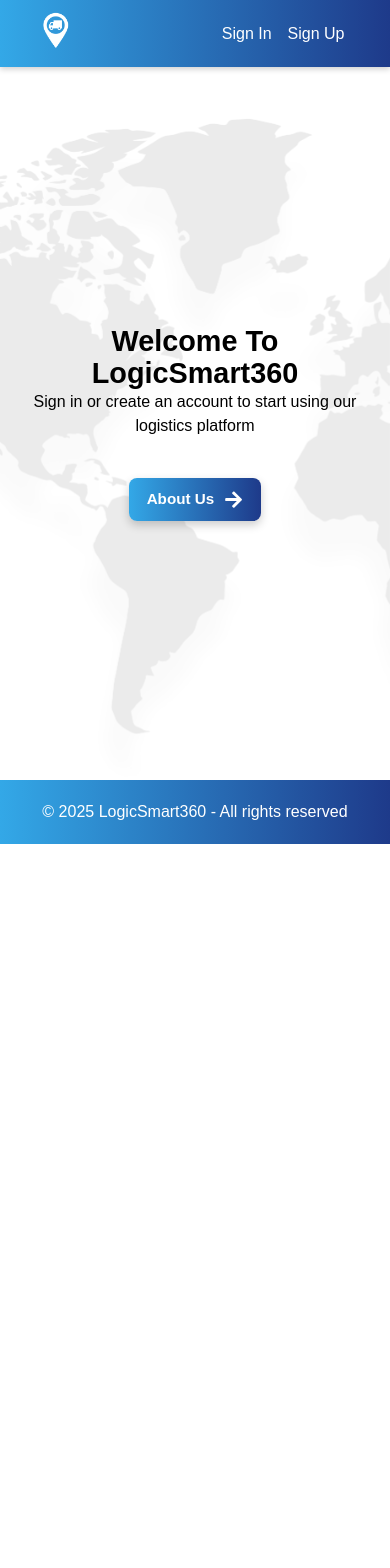
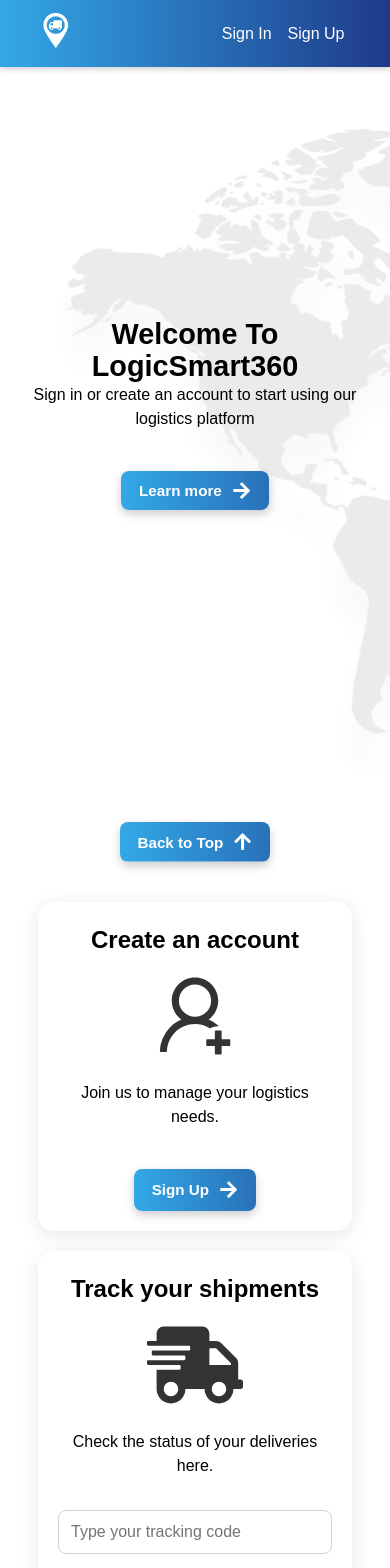
Before and after one commit to Cruz1122/logistics-frontend, a React (Vite) app: page / in a window 390 px wide. Shown: the top 1568 px of the page. Before the commit the page ends 844 px from the top, so only its background shows below. Built offline with nearby package versions, Linux system fonts and the light colour scheme.

Commit message:
feat: add prop-types dependency and enhance footer component with conditional className; improve button styles across authentication forms and home page

```diff
--- a/package.json
+++ b/package.json
@@ -12,6 +12,7 @@
   "dependencies": {
     "@reduxjs/toolkit": "^2.8.1",
     "axios": "^1.8.4",
+    "prop-types": "^15.8.1",
     "react": "^19.1.0",
     "react-dom": "^19.1.0",
     "react-icons": "^5.5.0",
--- a/src/App.css
+++ b/src/App.css
@@ -35,24 +35,11 @@ body {
     background-attachment: scroll;
     background-size: cover;
     animation:
-      fadeIn 2s ease-in forwards,
-      moveBackground 20s linear infinite;
-    content: "";
+      fadeIn 2s ease-in forwards;
     position: fixed;
-    top: 0;
-    left: 0;
     width: 100%;
     height: 100%;
     z-index: -1;
-  }
-
-  @keyframes moveBackground {
-    0% {
-      background-position: 0% center;
-    }
-    100% {
-      background-position: 100% center;
-    }
   }
 }
 
@@ -101,17 +88,19 @@ footer {
 }
 
 .main-button {
-  margin-top: 40px; /* aumentado */
+  margin-top: 40px;
   padding: 12px 24px;
   font-size: 1rem;
   font-weight: 600;
   color: white;
   background: linear-gradient(to right, var(--primary-color), var(--secondary-color));
+  background-size: 200% 100%;
+  background-position: left center;
   border: none;
   border-radius: 8px;
   cursor: pointer;
   text-decoration: none;
-  transition: transform 0.2s ease, opacity 0.3s ease;
+  transition: transform 0.2s ease, opacity 0.3s ease, background-position 0.5s ease;
   box-shadow: 0 4px 10px rgba(0, 0, 0, 0.2);
   display: inline-flex;
   align-items: center;
@@ -120,8 +109,10 @@ footer {
 
 .main-button:hover {
   transform: scale(1.05);
+  background-position: right center;
   color: white;
 }
+
 
 .arrow-icon {
   font-size: 1.2rem;
--- a/src/App.jsx
+++ b/src/App.jsx
@@ -42,6 +42,8 @@ function App() {
     }
   }, [location.pathname]);
 
+  const isHome = location.pathname === "/";
+
   return (
     <div className="app-container">
       <Navbar />
@@ -50,7 +52,7 @@ function App() {
           <AppRoutes isAuthenticated={isAuthenticated} /> {/* Usamos el componente de rutas */}
         </Suspense>
       </main>
-      <Footer />
+      <Footer className={isHome ? "footer-home" : ""} />
     </div>
   );
 }
--- a/src/components/layout/footer/footer.jsx
+++ b/src/components/layout/footer/footer.jsx
@@ -1,14 +1,22 @@
 import React from 'react';
+import PropTypes from 'prop-types';
 import './footer.css';
 
-const Footer = () => {
+const Footer = ({ className }) => {
   return (
-    <footer className="footer">
+    <footer className={`footer ${className}`}>
       <div className="footer-container">
         <p className="footer-text">© 2025 LogicSmart360 - All rights reserved</p>
       </div>
     </footer>
   );
 };
+Footer.propTypes = {
+  className: PropTypes.string,
+};
+Footer.defaultProps = {
+  className: "",
+};
+
 
 export default Footer;
--- a/src/features/Auth/signIn/signIn.css
+++ b/src/features/Auth/signIn/signIn.css
@@ -79,18 +79,22 @@ input[type="password"]:focus {
 }
 
 .signin-button {
-    padding: 12px;
-    background: linear-gradient(to right, var(--primary-color), var(--secondary-color));
-    color: white;
-    border: none;
-    border-radius: 8px;
-    font-size: 1rem;
-    cursor: pointer;
-    transition: background 0.3s ease;
+  padding: 12px;
+  font-size: 1rem;
+  font-weight: 600;
+  color: white;
+  background: linear-gradient(to right, var(--primary-color), var(--secondary-color));
+  border: none;
+  border-radius: 8px;
+  cursor: pointer;
+  text-decoration: none;
+  transition: transform 0.2s ease;
+  box-shadow: 0 4px 10px rgba(0, 0, 0, 0.2);
 }
 
 .signin-button:hover {
-    opacity: 0.9;
+  transform: scale(1.05);
+  color: white;
 }
 
 .vertical-divider {
--- a/src/features/Auth/signUp/signUp.css
+++ b/src/features/Auth/signUp/signUp.css
@@ -98,21 +98,21 @@ input[type="password"]:focus {
 
 .signup-button {
   padding: 12px;
-  background: linear-gradient(
-    to right,
-    var(--primary-color),
-    var(--secondary-color)
-  );
+  font-size: 1rem;
+  font-weight: 600;
   color: white;
+  background: linear-gradient(to right, var(--primary-color), var(--secondary-color));
   border: none;
   border-radius: 8px;
-  font-size: 1rem;
   cursor: pointer;
-  transition: background 0.3s ease;
+  text-decoration: none;
+  transition: transform 0.2s ease;
+  box-shadow: 0 4px 10px rgba(0, 0, 0, 0.2);
 }
 
 .signup-button:hover {
-  opacity: 0.9;
+  transform: scale(1.05);
+  color: white;
 }
 
 .vertical-divider {
--- a/src/features/Auth/verifyCode/verifyCode.css
+++ b/src/features/Auth/verifyCode/verifyCode.css
@@ -77,17 +77,21 @@ input[type="text"]:focus {
 
 .verify-button {
   padding: 12px;
+  font-size: 1rem;
+  font-weight: 600;
+  color: white;
   background: linear-gradient(to right, var(--primary-color), var(--secondary-color));
-  color: white;
   border: none;
   border-radius: 8px;
-  font-size: 1rem;
   cursor: pointer;
-  transition: background 0.3s ease;
+  text-decoration: none;
+  transition: transform 0.2s ease;
+  box-shadow: 0 4px 10px rgba(0, 0, 0, 0.2);
 }
 
 .verify-button:hover {
-  opacity: 0.9;
+  transform: scale(1.05);
+  color: white;
 }
 
 .vertical-divider {
--- a/src/features/Auth/verifyEmail/verifyEmail.css
+++ b/src/features/Auth/verifyEmail/verifyEmail.css
@@ -76,18 +76,22 @@ input[type="text"]:focus {
 }
 
 .verify-button {
-    padding: 12px;
-    background: linear-gradient(to right, var(--primary-color), var(--secondary-color));
-    color: white;
-    border: none;
-    border-radius: 8px;
-    font-size: 1rem;
-    cursor: pointer;
-    transition: background 0.3s ease;
+  padding: 12px;
+  font-size: 1rem;
+  font-weight: 600;
+  color: white;
+  background: linear-gradient(to right, var(--primary-color), var(--secondary-color));
+  border: none;
+  border-radius: 8px;
+  cursor: pointer;
+  text-decoration: none;
+  transition: transform 0.2s ease;
+  box-shadow: 0 4px 10px rgba(0, 0, 0, 0.2);
 }
 
 .verify-button:hover {
-    opacity: 0.9;
+  transform: scale(1.05);
+  color: white;
 }
 
 .vertical-divider {
--- a/src/features/Home/home.css
+++ b/src/features/Home/home.css
@@ -1,6 +1,138 @@
+button:disabled {
+  opacity: 0.6;
+  cursor: not-allowed;
+}
 
+.info-section {
+  height: 100vh;
+  display: flex;
+  flex-direction: column;
+  justify-content: center;
+  align-items: center;
+}
 
-/* Responsive para móviles */
+.card-container {
+  display: flex;
+  gap: 40px;
+  flex-wrap: wrap;
+  margin-top: 40px;
+}
+
+.info-card {
+  background: white;
+  padding: 30px;
+  border-radius: 16px;
+  box-shadow: 0 4px 20px rgba(0, 0, 0, 0.1);
+  width: 500px;
+  text-align: center;
+  transition: transform 0.3s ease;
+}
+.about-section-container {
+  width: 100%;
+  text-align: center;
+  margin-bottom: 3rem;
+}
+
+.info-card:hover {
+  transform: translateY(-10px);
+}
+
+.info-card:hover .icon {
+  color: var(--primary-color);
+}
+
+.home-container {
+  height: 82.4vh;
+  background-size: cover;
+  display: flex;
+  flex-direction: column;
+  justify-content: center;
+  align-items: center;
+  text-align: center;
+}
+
+.footer-home {
+  position: fixed;
+  bottom: 0;
+  left: 0;
+  width: 100%;
+  margin-top: 3rem;
+}
+
+.icon {
+  width: 8rem;
+  height: 8rem;
+  margin: 20px 0;
+  color: #333;
+}
+
+.info-card input[type="text"] {
+  padding: 12px;
+  border: 1px solid #cbd5e0;
+  border-radius: 8px;
+  width: 60%;
+  font-size: 1rem;
+  background-color: white;
+  color: #333;
+  margin-top: 2rem;
+  margin-right: 10px;
+}
+
+.info-card input[type="text"]:focus {
+  border-color: #1e3a8a;
+  outline: none;
+}
+
+@media (max-width: 1100px) {
+  h1 {
+    font-size: 2.2rem;
+  }
+
+  p {
+    font-size: 1.1rem;
+  }
+
+  .main-button {
+    padding: 12px 22px;
+    font-size: 1rem;
+  }
+
+  .info-section {
+    padding: 40px 20px;
+    height: auto;
+  }
+
+  .card-container {
+    flex-direction: column;
+    gap: 30px;
+    align-items: center;
+  }
+
+  .info-card {
+    width: 100%;
+    padding: 25px;
+  }
+
+  .icon {
+    width: 7rem;
+    height: 7rem;
+    margin: 15px 0;
+  }
+
+  input[type="text"] {
+    width: 80%;
+    font-size: 0.95rem;
+  }
+
+  .footer-home {
+    position: relative;
+    margin-top: 3rem;
+  }
+  .about-section-container {
+    margin-bottom: 0;
+  }
+}
+
 @media (max-width: 768px) {
   h1 {
     font-size: 1.8rem;
@@ -18,9 +150,36 @@
   .home-container {
     padding: 20px;
   }
+
+  .info-section {
+    padding: 20px;
+    height: auto; /* en móviles, usar altura automática */
+  }
+
+  .card-container {
+    flex-direction: column;
+    gap: 20px;
+    align-items: center;
+  }
+
+  .info-card {
+    width: 90%;
+    padding: 20px;
+  }
+
+  .icon {
+    width: 6rem;
+    height: 6rem;
+    margin: 10px 0;
+  }
+
+  .info-card input[type="text"] {
+    width: 100%;
+    margin-right: 0;
+  }
+
+  .footer-home {
+    position: static; /* Evita que se superponga con el contenido en móvil */
+    margin-top: 2rem;
+  }
 }
-
-button:disabled {
-  opacity: 0.6;
-  cursor: not-allowed;
-}
--- a/src/features/Home/home.jsx
+++ b/src/features/Home/home.jsx
@@ -1,16 +1,77 @@
-import React from 'react';
-import { Link } from 'react-router-dom'; // ← IMPORTANTE
-import { FaArrowRight } from 'react-icons/fa'; // ← IMPORTANTE
-import './home.css'; // ← IMPORTANTE
+import React, { useRef } from "react";
+import { Link } from "react-router-dom";
+import { FaArrowRight, FaArrowUp, FaShippingFast } from "react-icons/fa";
+import { AiOutlineUserAdd } from "react-icons/ai";
+import Footer from "../../components/layout/footer/footer";
+import "./home.css";
 
 const Home = () => {
+  const aboutSectionRef = useRef(null);
+  const heroSectionRef = useRef(null);
+
+  const scrollToAbout = () => {
+    aboutSectionRef.current?.scrollIntoView({ behavior: "smooth" });
+  };
+
+  const scrollToHero = () => {
+    window.scrollTo({ top: 0, behavior: "smooth" });
+  };
+
   return (
-    <div className="home-container">
-      <h1>Welcome To LogicSmart360</h1>
-      <p>Sign in or create an account to start using our logistics platform</p>
-      <Link to="/about" className="main-button">
-        About Us <FaArrowRight className="arrow-icon" />
-      </Link>
+    <div className="home-page">
+      {/* Hero Section */}
+      <section ref={heroSectionRef} className="hero-section">
+        <div className="home-container">
+          <h1>Welcome To LogicSmart360</h1>
+          <p>
+            Sign in or create an account to start using our logistics platform
+          </p>
+          <button onClick={scrollToAbout} className="main-button">
+            Learn more <FaArrowRight className="arrow-icon" />
+          </button>
+        </div>
+      </section>
+
+      <section className="info-section">
+        <button onClick={scrollToHero} className="main-button">
+          Back to Top <FaArrowUp className="arrow-icon" />
+        </button>
+
+        <div className="card-container">
+          <div className="info-card">
+            <h2>Create an account</h2>
+
+            <AiOutlineUserAdd className="icon" />
+
+            <p>Join us to manage your logistics needs.</p>
+
+            <Link to="/signup" className="main-button">
+              Sign Up <FaArrowRight className="arrow-icon" />
+            </Link>
+          </div>
+
+          <div className="info-card">
+            <h2>Track your shipments</h2>
+
+            <FaShippingFast className="icon" />
+
+            <p>Check the status of your deliveries here.</p>
+
+            <input type="text" placeholder="Type your tracking code" />
+
+            <button className="main-button">Track</button>
+          </div>
+        </div>
+        <div className="about-section-container">
+          <Link to="/about" className="main-button">
+            About Us
+          </Link>
+        </div>
+      </section>
+
+      {/* Footer Section */}
+      <section ref={aboutSectionRef} className="footer-section">
+      </section>
     </div>
   );
 };
```
Also changed, not shown: 1 other file (tests, documents, lock files or other folders).
